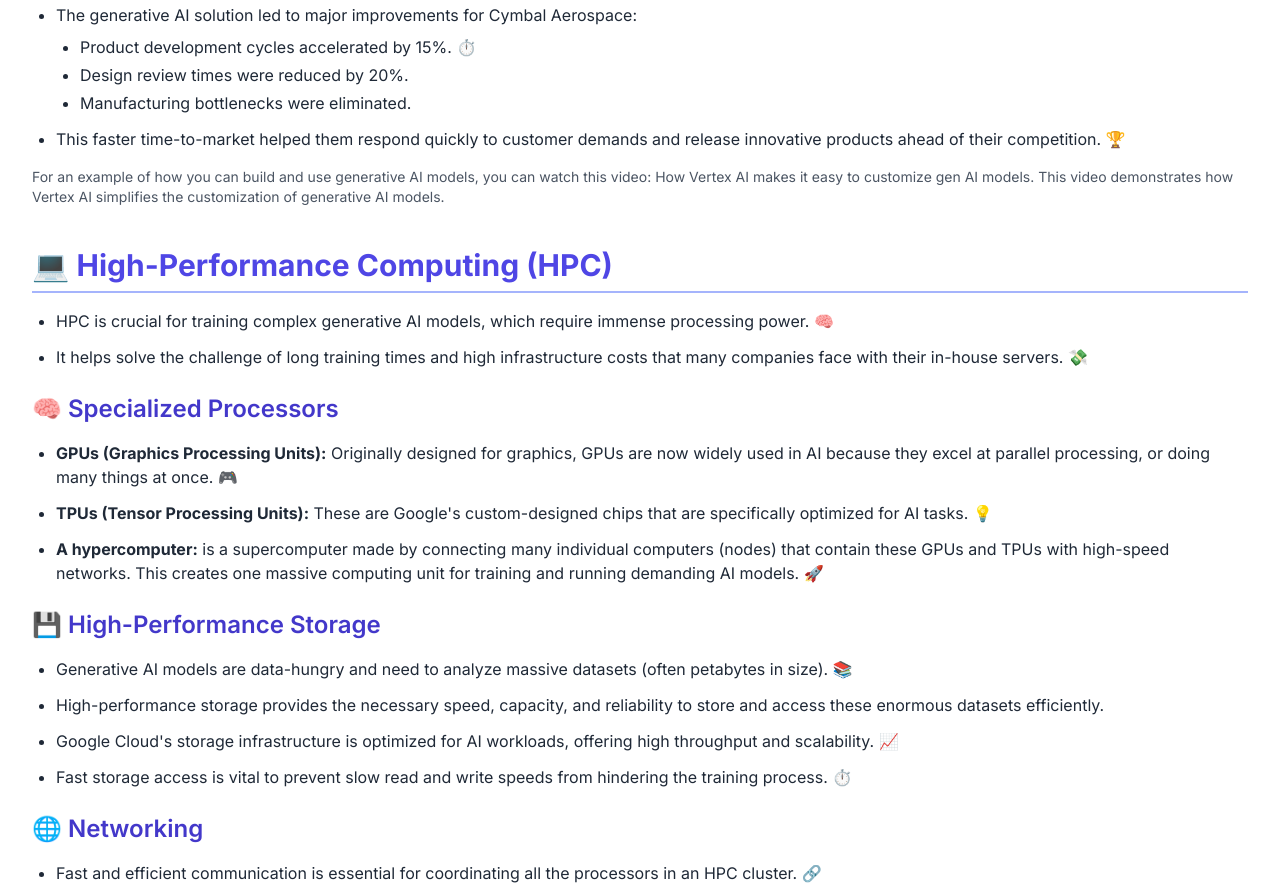
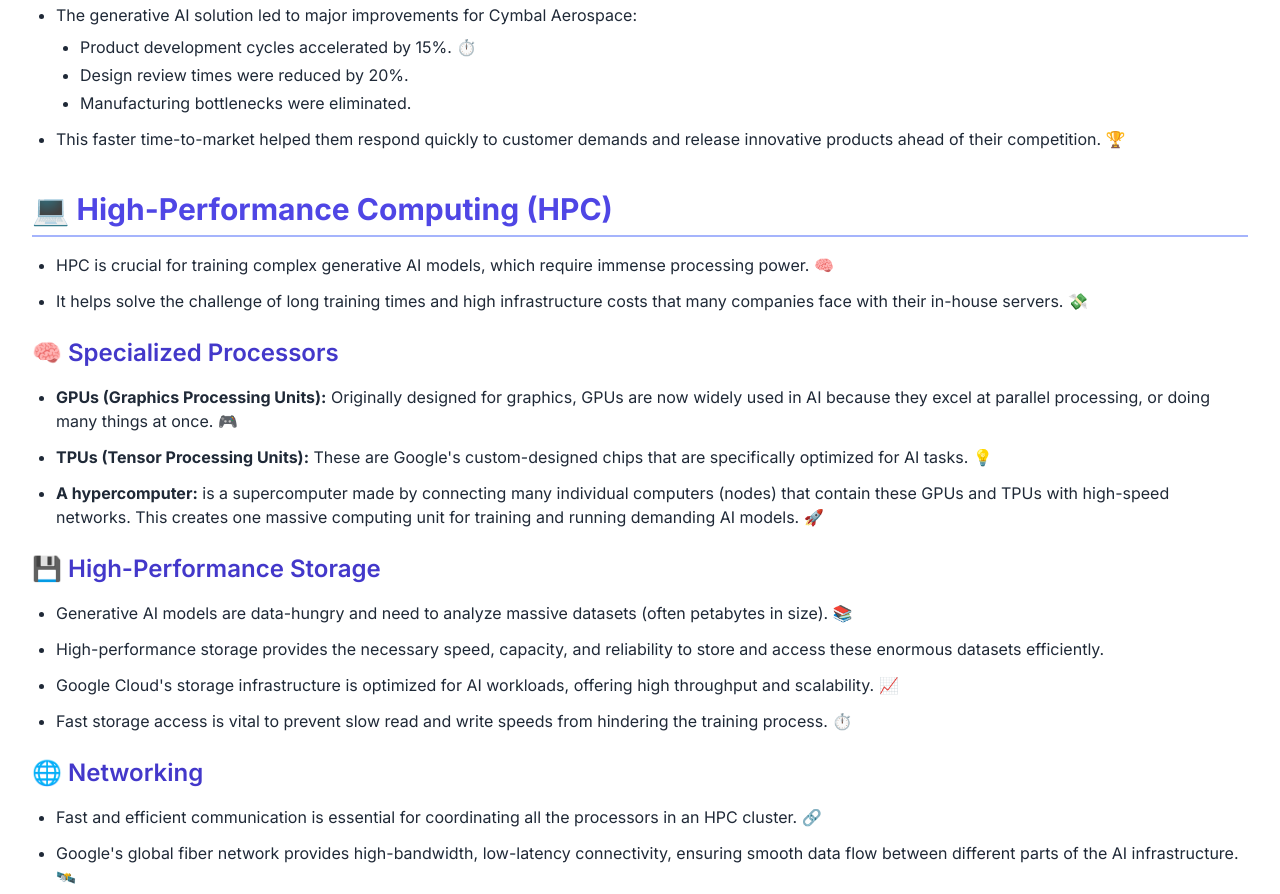
Before and after one commit to nano-bot01/Google-Cloud-Generative-AI-Leader-Certification, a plain HTML site: page index.html in a window 1280 px wide. Shown: the part 3397-4291 px from the top of the page. Drawn offline with nearby package versions, Linux system fonts and the light colour scheme.

Commit message:
Update index.html

```diff
--- a/index.html
+++ b/index.html
@@ -224,7 +224,6 @@
                 </li>
                 <li>This faster time-to-market helped them respond quickly to customer demands and release innovative products ahead of their competition. 🏆</li>
             </ul>
-            <p class="mt-4 text-sm text-gray-600">For an example of how you can build and use generative AI models, you can watch this video: How Vertex AI makes it easy to customize gen AI models. This video demonstrates how Vertex AI simplifies the customization of generative AI models.</p>
 
             <!-- 3. HPC and On-Device AI -->
             <h2 class="section-header text-3xl font-bold">💻 High-Performance Computing (HPC)</h2>
```
